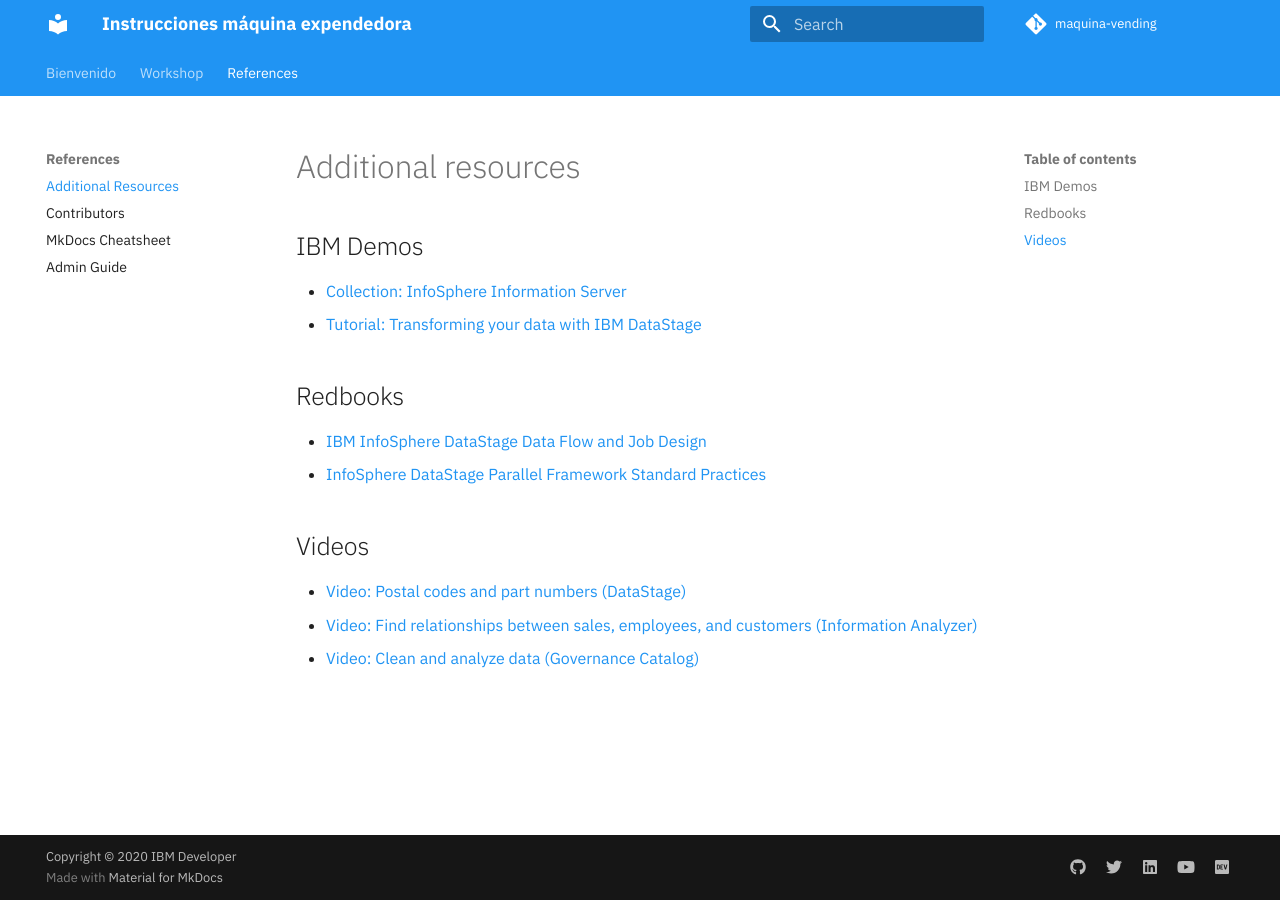
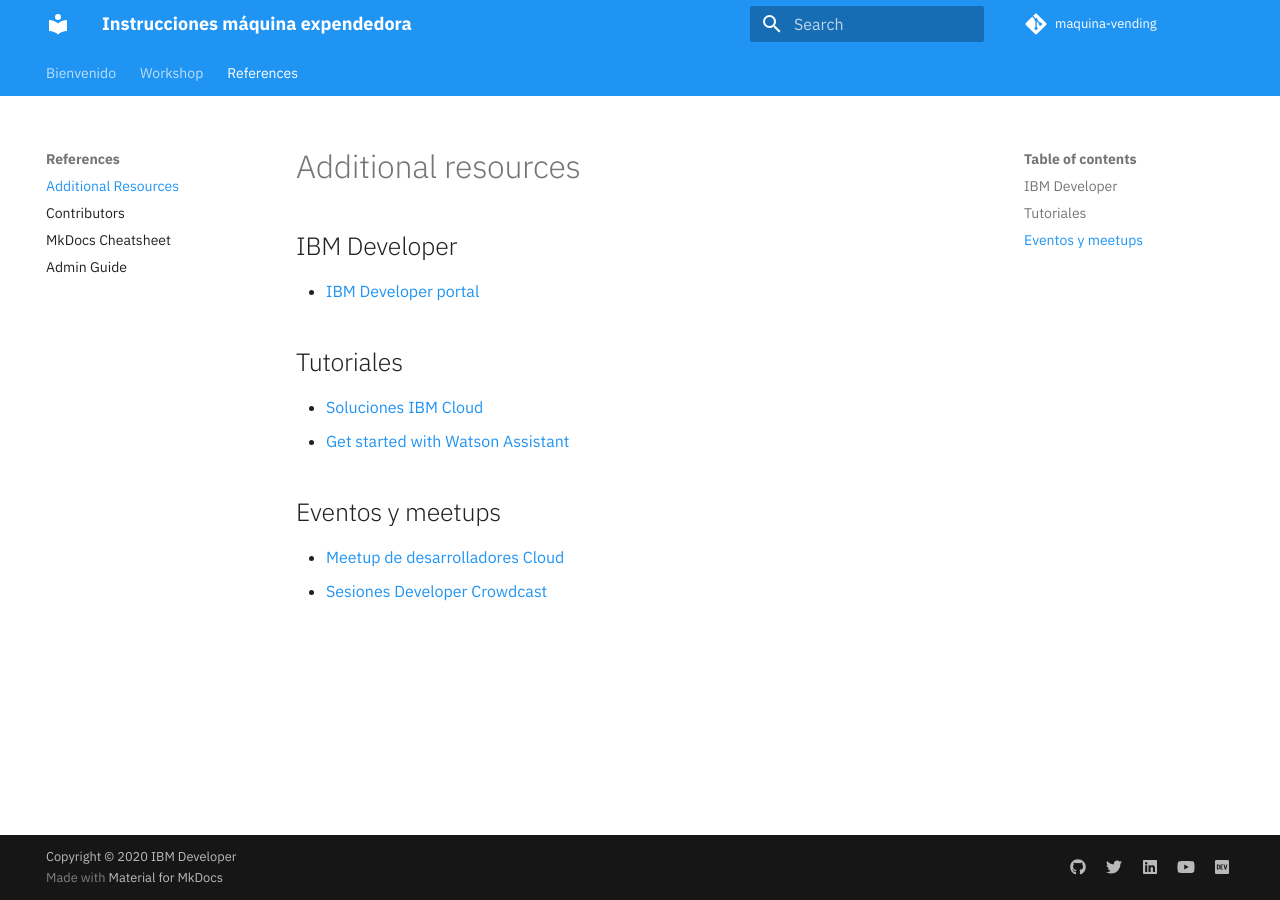
Before and after one commit to IBM/maquina-vending, an MkDocs documentation site: the page built from docs/resources/RESOURCES.md, in a window 1280 px wide. Built offline with MkDocs 1.6.1 and Material for MkDocs 9.7.7, drawn with Linux system fonts in a browser that asks for light colours; comment, search, counter and statistics services are not loaded.

Commit message:
Cambio Referencias

```diff
--- a/docs/resources/RESOURCES.md
+++ b/docs/resources/RESOURCES.md
@@ -1,17 +1,15 @@
 # Additional resources
 
-## IBM Demos
+## IBM Developer
 
-* [Collection: InfoSphere Information Server](https://www.ibm.com/demos/collection/IBM-InfoSphere-DataStage)
-* [Tutorial: Transforming your data with IBM DataStage](https://www.ibm.com/cloud/garage/dte/tutorial/transforming-your-data-ibm-datastage)
+* [IBM Developer portal](https://developer.ibm.com)
 
-## Redbooks
+## Tutoriales
 
-* [IBM InfoSphere DataStage Data Flow and Job Design](http://www.redbooks.ibm.com/abstracts/sg247576.html)
-* [InfoSphere DataStage Parallel Framework Standard Practices](http://www.redbooks.ibm.com/abstracts/sg247830.html)
+* [Soluciones IBM Cloud](ibm.biz/solution-tutorial)
+* [Get started with Watson Assistant](https://developer.ibm.com/learningpaths/get-started-watson-assistant)
 
-## Videos
+## Eventos y meetups
 
-* [Video: Postal codes and part numbers (DataStage)](https://www.youtube.com/watch?v=0M7Geb7Vp4U)
-* [Video: Find relationships between sales, employees, and customers (Information Analyzer)](https://www.youtube.com/watch?v=r121Opaangk)
-* [Video: Clean and analyze data (Governance Catalog)](https://www.youtube.com/watch?v=UGvaNxD0_4E)
+* [Meetup de desarrolladores Cloud](https://www.meetup.com/desarrolladores-cloud-meetup)
+* [Sesiones Developer Crowdcast](https://www.crowdcast.io/ibmdevelopereurope)
```
Also changed, not shown: docs/resources/ADMIN.md (+1 -1 lines), docs/resources/CONTRIBUTORS.md (+7 -9 lines).
